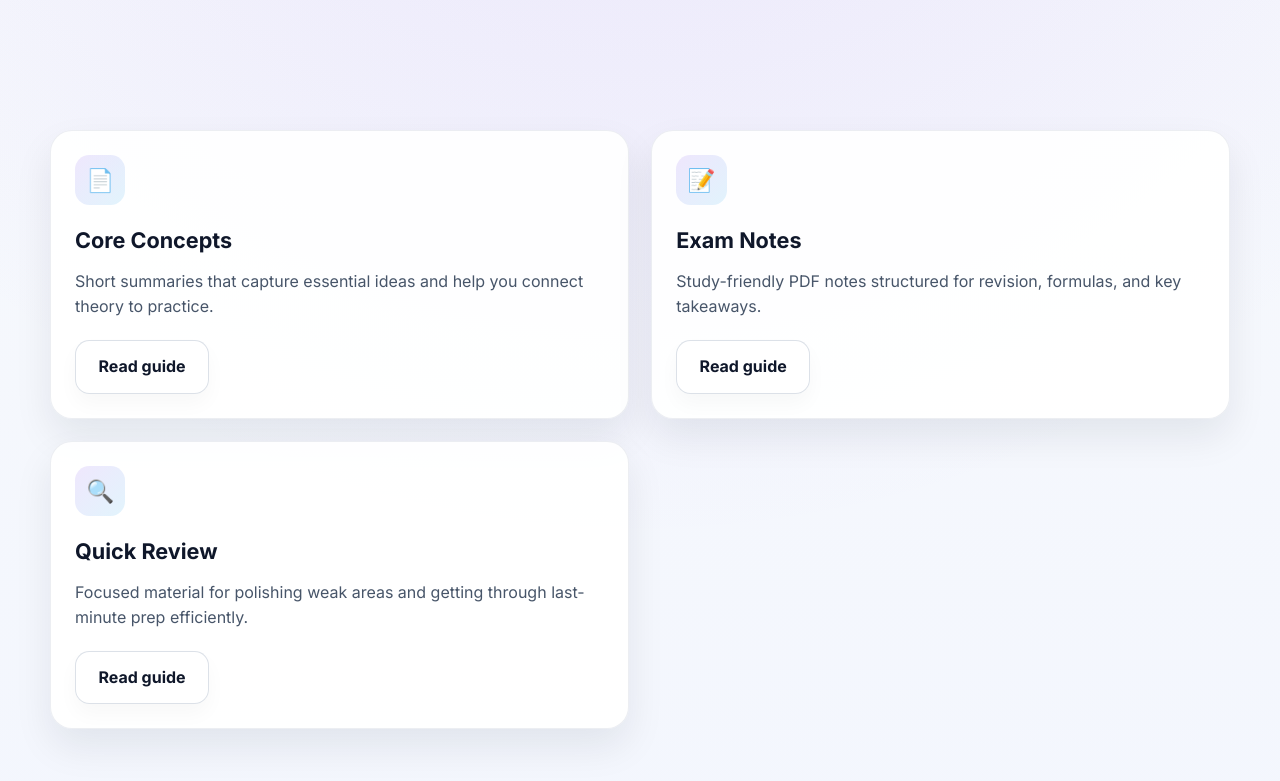
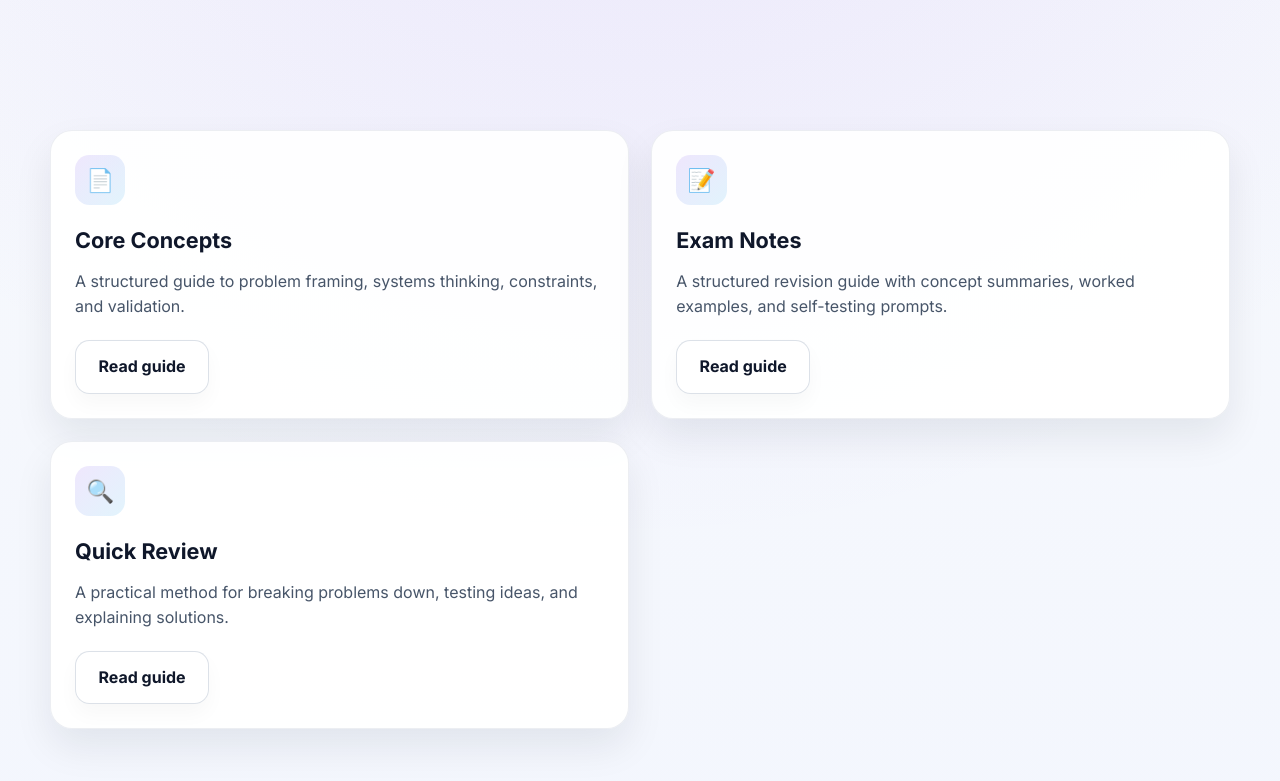
Before and after one commit to heavyengineers/heavyengineers.github.io, a plain HTML site: page notes.html in a window 1280 px wide. Shown: the part 463-1244 px from the top of the page. Drawn offline with Linux system fonts and the light colour scheme.

Commit message:
Align resource page descriptions with published study guides

```diff
--- a/notes.html
+++ b/notes.html
@@ -5,7 +5,7 @@
     <meta name="viewport" content="width=device-width, initial-scale=1.0" />
     <meta
       name="description"
-      content="Access concise PDF notes and revision resources from Heavy Engineers."
+      content="Access practical study guides and revision resources from Heavy Engineers."
     />
     <meta
       name="keywords"
@@ -15,15 +15,15 @@
     <meta name="theme-color" content="#7C3AED" />
     <meta name="author" content="Heavy Engineers" />
     <meta property="og:type" content="website" />
-    <meta property="og:title" content="PDF Notes | Heavy Engineers" />
-    <meta property="og:description" content="Revision-ready PDF notes, quick summaries, and actionable study resources from Heavy Engineers." />
+    <meta property="og:title" content="Study Guides | Heavy Engineers" />
+    <meta property="og:description" content="Practical study guides, quick summaries, and actionable learning resources from Heavy Engineers." />
     <meta property="og:url" content="https://heavyengineers.github.io/notes.html" />
     <meta property="og:site_name" content="Heavy Engineers" />
     <meta property="og:locale" content="en_IN" />
     <meta property="og:image" content="https://heavyengineers.github.io/assets/favicon.svg" />
     <meta name="twitter:card" content="summary_large_image" />
     <meta name="twitter:title" content="PDF Notes | Heavy Engineers" />
-    <meta name="twitter:description" content="Download concise study notes and resource packs from Heavy Engineers." />
+    <meta name="twitter:description" content="Read practical study guides and learning resources from Heavy Engineers." />
     <meta name="twitter:image" content="https://heavyengineers.github.io/assets/favicon.svg" />
     <title>PDF Notes | Heavy Engineers</title>
     <link rel="icon" type="image/svg+xml" href="assets/favicon.svg" />
@@ -79,7 +79,7 @@
           <article class="card">
             <div class="icon-box">📄</div>
             <h3>Core Concepts</h3>
-            <p>Short summaries that capture essential ideas and help you connect theory to practice.</p>
+            <p>A structured guide to problem framing, systems thinking, constraints, and validation.</p>
             <div class="course-actions">
               <a class="secondary-btn" href="engineering-foundations.html">Read guide</a>
             </div>
@@ -88,7 +88,7 @@
           <article class="card">
             <div class="icon-box">📝</div>
             <h3>Exam Notes</h3>
-            <p>Study-friendly PDF notes structured for revision, formulas, and key takeaways.</p>
+            <p>A structured revision guide with concept summaries, worked examples, and self-testing prompts.</p>
             <div class="course-actions">
               <a class="secondary-btn" href="exam-notes-kit.html">Read guide</a>
             </div>
@@ -97,7 +97,7 @@
           <article class="card">
             <div class="icon-box">🔍</div>
             <h3>Quick Review</h3>
-            <p>Focused material for polishing weak areas and getting through last-minute prep efficiently.</p>
+            <p>A practical method for breaking problems down, testing ideas, and explaining solutions.</p>
             <div class="course-actions">
               <a class="secondary-btn" href="problem-solving-guide.html">Read guide</a>
             </div>
```
